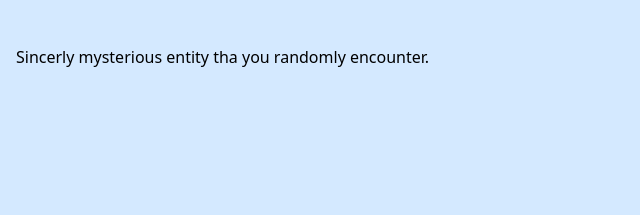
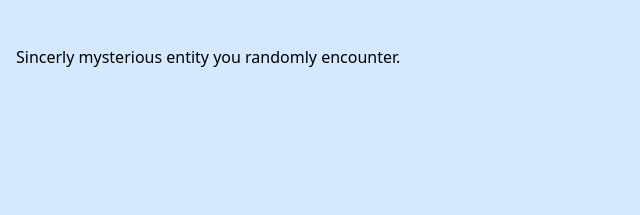
Before and after one commit to McGillll/Birthday_Greetings, a plain HTML site: page greetend.html in a window 1280 px wide. Shown: the part 239-454 px from the top of the page, 24-664 px from the left. Drawn offline with nearby package versions, Linux system fonts and the light colour scheme.

Commit message:
second commit

```diff
--- a/greetend.html
+++ b/greetend.html
@@ -24,7 +24,7 @@
                 <span>Ginoo nay bahala nimo.</span>
                 <br>
                 <br>
-                <span>Sincerly mysterious entity tha you randomly encounter.</span>
+                <span>Sincerly mysterious entity you randomly encounter.</span>
             </div>
         </div>
 
```
Also changed, not shown: home.html (+1 -1 lines).
